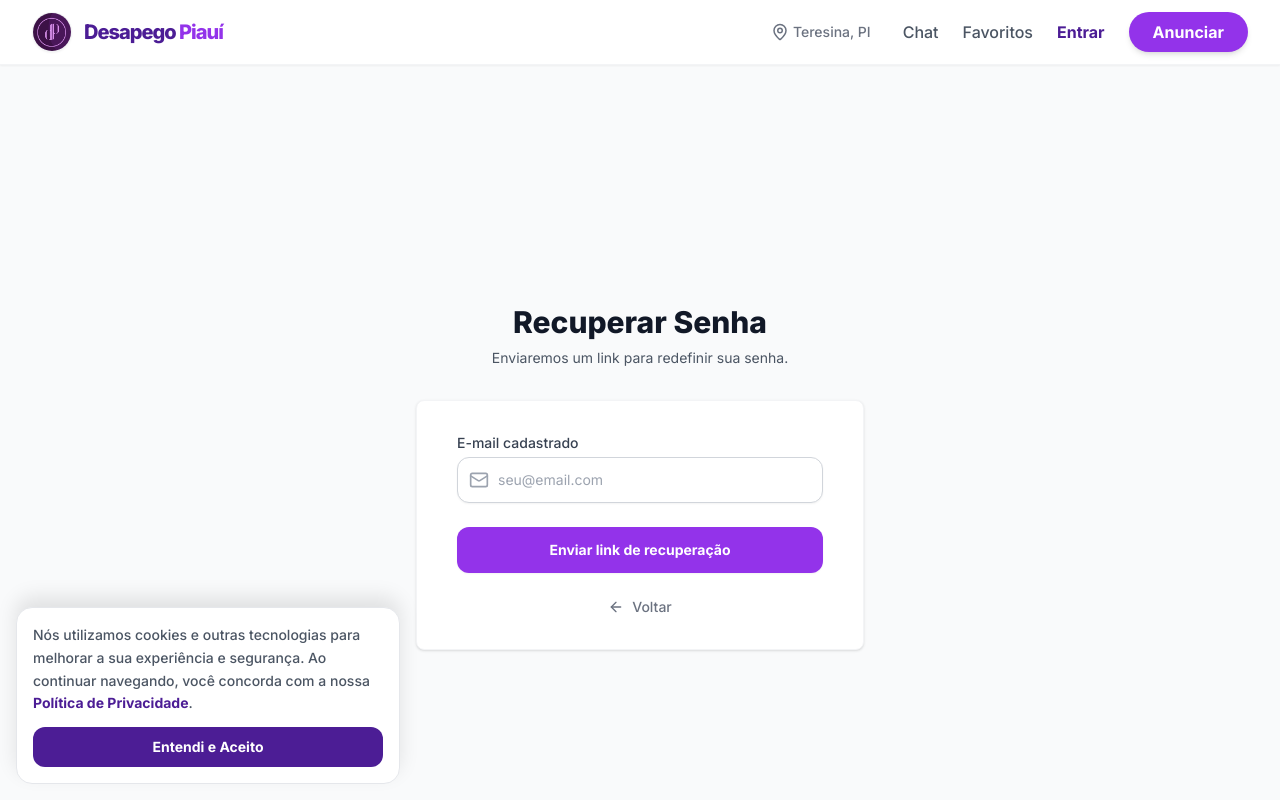
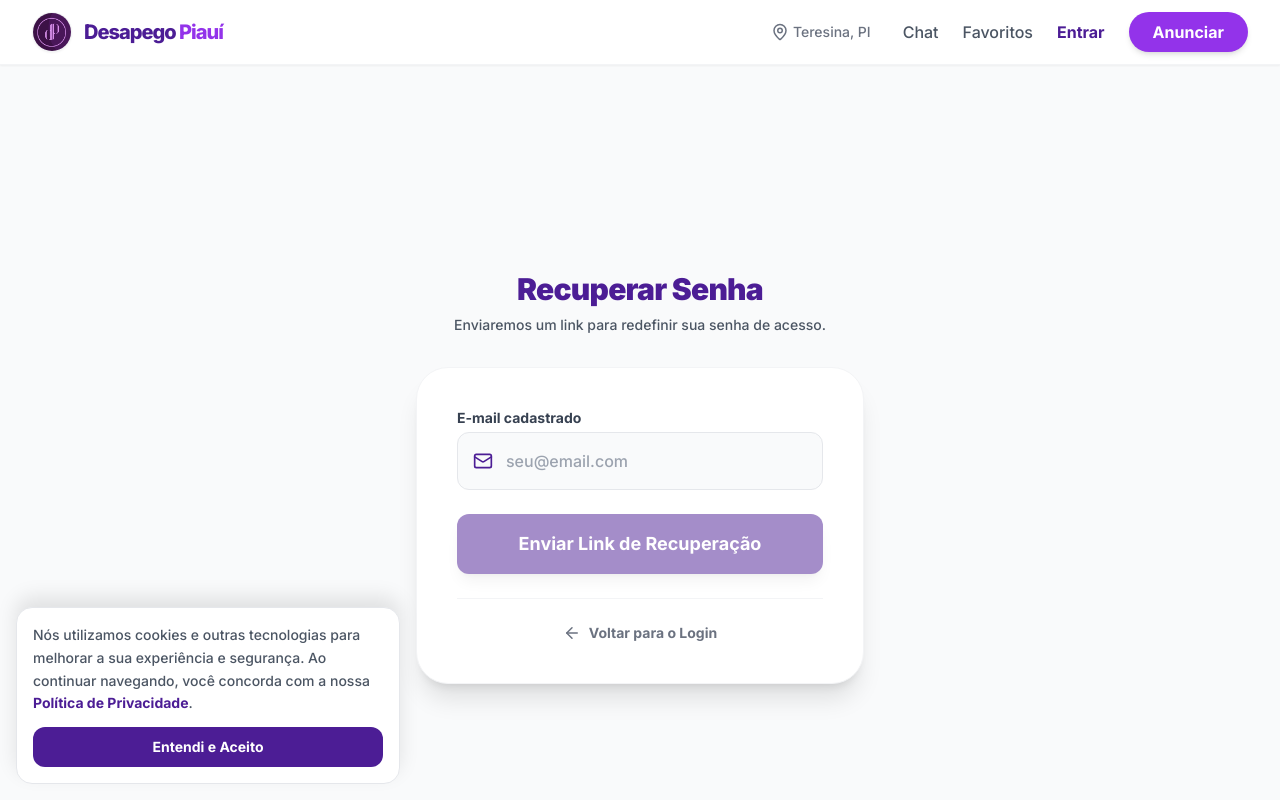
Before and after one commit to junior007x9/desapego-piaui, a Next.js app: page /recuperar-senha in a window 1280 px wide. Shown: the top 800 px of the page. Built offline with nearby package versions, Linux system fonts and the light colour scheme; no server answers.

Commit message:
style: atualiza design da pagina de recuperar senha para padrao premium

```diff
--- a/app/recuperar-senha/page.tsx
+++ b/app/recuperar-senha/page.tsx
@@ -18,11 +18,10 @@ export default function RecuperarSenhaPage() {
       setEnviado(true)
     } catch (error: any) {
       console.error(error)
-      // O Firebase por motivos de segurança não diz se o email existe ou não, mas podemos tratar erros comuns
       if (error.code === 'auth/invalid-email') {
-        alert("Por favor, insira um email válido.")
+        alert("Por favor, insira um e-mail válido.")
       } else {
-        alert("Ocorreu um erro ao tentar enviar o email. Tente novamente.")
+        alert("Ocorreu um erro ao tentar enviar o e-mail. Tente novamente.")
       }
     } finally {
       setLoading(false)
@@ -31,46 +30,60 @@ export default function RecuperarSenhaPage() {
 
   return (
     <div className="min-h-screen bg-gray-50 flex flex-col justify-center py-12 sm:px-6 lg:px-8">
+
       <div className="sm:mx-auto sm:w-full sm:max-w-md">
-        <h2 className="mt-6 text-center text-3xl font-extrabold text-gray-900">
+        <h2 className="mt-6 text-center text-3xl font-black text-primary tracking-tight">
           Recuperar Senha
         </h2>
-        <p className="mt-2 text-center text-sm text-gray-600">
-          Enviaremos um link para redefinir sua senha.
+        <p className="mt-2 text-center text-sm text-gray-600 font-medium">
+          Enviaremos um link para redefinir sua senha de acesso.
         </p>
       </div>
 
       <div className="mt-8 sm:mx-auto sm:w-full sm:max-w-md">
-        <div className="bg-white py-8 px-4 shadow sm:rounded-lg sm:px-10 border border-gray-100">
+        <div className="bg-white py-10 px-6 shadow-xl sm:rounded-[2rem] sm:px-10 border border-gray-100">
 
           {enviado ? (
             <div className="text-center">
-              <CheckCircle className="mx-auto text-green-500 mb-4" size={48} />
-              <h3 className="text-lg font-bold text-gray-900 mb-2">E-mail enviado!</h3>
-              <p className="text-gray-600 text-sm mb-6">
-                Verifique a sua caixa de entrada (e a pasta de Spam) do email <strong>{email}</strong> para redefinir a sua senha.
+              <div className="w-20 h-20 bg-green-100 text-green-500 rounded-full flex items-center justify-center mx-auto mb-6 shadow-inner border border-green-200">
+                 <CheckCircle size={40} strokeWidth={2.5} />
+              </div>
+              <h3 className="text-2xl font-black text-gray-900 mb-2">E-mail enviado!</h3>
+              <p className="text-gray-500 font-medium mb-8 leading-relaxed">
+                Verifique a sua caixa de entrada (e a pasta de Spam) do e-mail <br/><strong className="text-gray-900">{email}</strong> para criar uma nova senha.
               </p>
-              <Link href="/login" className="w-full flex justify-center py-3 px-4 border border-transparent rounded-xl shadow-sm text-sm font-bold text-white bg-purple-600 hover:bg-purple-700">
+              <Link href="/login" className="w-full flex justify-center py-4 px-4 rounded-xl shadow-md text-lg font-bold text-white bg-primary hover:bg-primary-dark transition-all transform hover:-translate-y-0.5">
                 Voltar para o Login
               </Link>
             </div>
           ) : (
             <form onSubmit={handleRecuperar} className="space-y-6">
               <div>
-                <label className="block text-sm font-medium text-gray-700">E-mail cadastrado</label>
+                <label className="block text-sm font-bold text-gray-700 mb-1">E-mail cadastrado</label>
                 <div className="mt-1 relative">
-                  <Mail className="absolute left-3 top-1/2 -translate-y-1/2 text-gray-400" size={20} />
-                  <input required type="email" value={email} onChange={e => setEmail(e.target.value)} className="appearance-none block w-full pl-10 px-3 py-3 border border-gray-300 rounded-xl shadow-sm placeholder-gray-400 focus:outline-none focus:ring-purple-500 focus:border-purple-500 sm:text-sm" placeholder="seu@email.com" />
+                  <Mail className="absolute left-4 top-1/2 -translate-y-1/2 text-primary" size={20} />
+                  <input
+                    required
+                    type="email"
+                    value={email}
+                    onChange={e => setEmail(e.target.value)}
+                    className="w-full pl-12 px-4 py-4 bg-gray-50 border border-gray-200 rounded-xl focus:ring-2 focus:ring-primary outline-none transition text-gray-800 font-medium"
+                    placeholder="seu@email.com"
+                  />
                 </div>
               </div>
 
-              <button type="submit" disabled={loading} className="w-full flex justify-center py-3 px-4 border border-transparent rounded-xl shadow-sm text-sm font-bold text-white bg-purple-600 hover:bg-purple-700 focus:outline-none focus:ring-2 focus:ring-offset-2 focus:ring-purple-500 transition-colors disabled:opacity-50">
-                {loading ? <Loader2 className="animate-spin" size={20} /> : "Enviar link de recuperação"}
+              <button
+                type="submit"
+                disabled={loading || !email}
+                className="w-full flex justify-center items-center gap-2 py-4 px-4 rounded-xl shadow-lg text-lg font-bold text-white bg-primary hover:bg-primary-dark transition-all disabled:opacity-50 mt-8 transform hover:-translate-y-0.5"
+              >
+                {loading ? <Loader2 className="animate-spin" size={24} /> : "Enviar Link de Recuperação"}
               </button>
 
-              <div className="text-center mt-4">
-                <Link href="/login" className="text-sm font-medium text-gray-500 hover:text-purple-600 flex justify-center items-center gap-2">
-                  <ArrowLeft size={16} /> Voltar
+              <div className="text-center mt-6 pt-6 border-t border-gray-100">
+                <Link href="/login" className="text-sm font-bold text-gray-500 hover:text-primary flex justify-center items-center gap-2 transition">
+                  <ArrowLeft size={18} /> Voltar para o Login
                 </Link>
               </div>
             </form>
```
